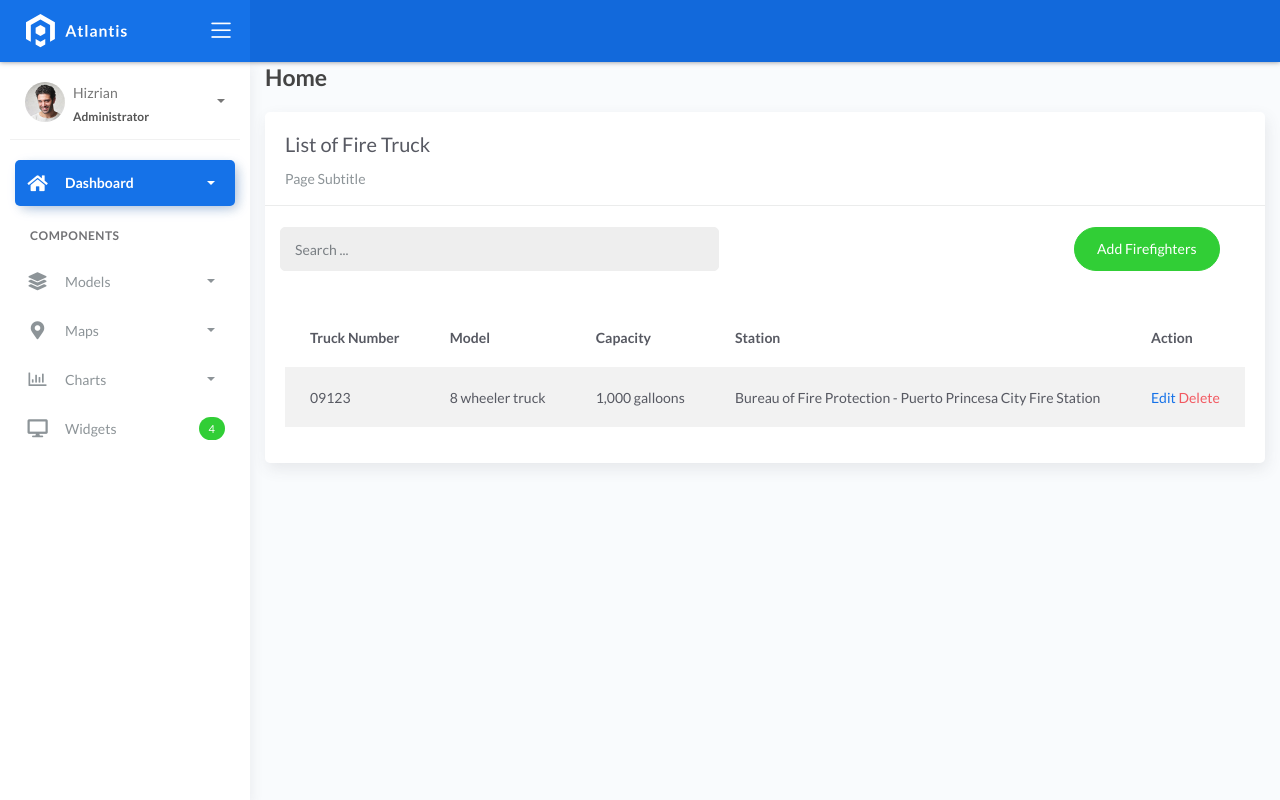
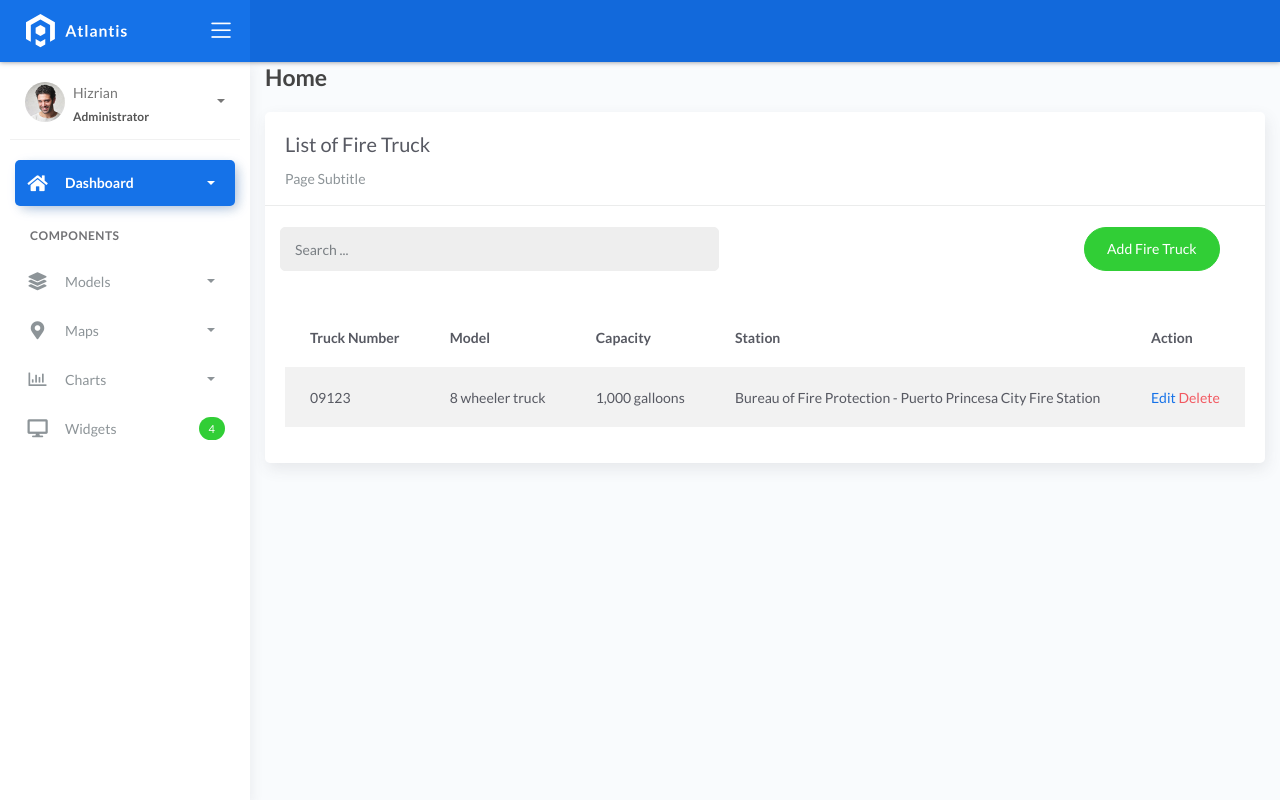
Before and after one commit to jsnodees/FireApp, a Django app: page /firetruck_list in a window 1280 px wide. Run offline with Django 4.2, Linux system fonts and the light colour scheme; data comes from the database, SQL or seed files in the repository; some libraries are stand-ins or nearby versions.

Commit message:
made some minor changes

```diff
--- a/projectsite/fire/views.py
+++ b/projectsite/fire/views.py
@@ -288,7 +288,7 @@ class FireStationList(ListView):
 class FireStationCreateView(CreateView):
     model = FireStation
     form_class = FireStationForm
-    template_name = 'fire_station.add.html'
+    template_name = 'fire_station_add.html'
     success_url = reverse_lazy('firestation-list')
 
 class FireStationUpdateView(UpdateView):
--- a/projectsite/templates/firetruck_list.html
+++ b/projectsite/templates/firetruck_list.html
@@ -29,7 +29,7 @@
                         <div class="col-md-6">
                             <div class="pull-right">
                                 <a href="{% url 'firetruck-add' %}" class="btn btn-success btn-rounded">Add
-                                Firefighters</a>
+                                Fire Truck</a>
                             </div>
                         </div>
                     </div>
--- a/projectsite/templates/location_list.html
+++ b/projectsite/templates/location_list.html
@@ -29,7 +29,7 @@
                         <div class="col-md-6">
                             <div class="pull-right">
                                 <a href="{% url 'location-add' %}" class="btn btn-success btn-rounded">Add
-                                Incident</a>
+                                Location</a>
                             </div>
                         </div>
                     </div>
```
Also changed, not shown: projectsite/templates/fire_station_add.html (renamed from projectsite/templates/fire_station.add.html).
